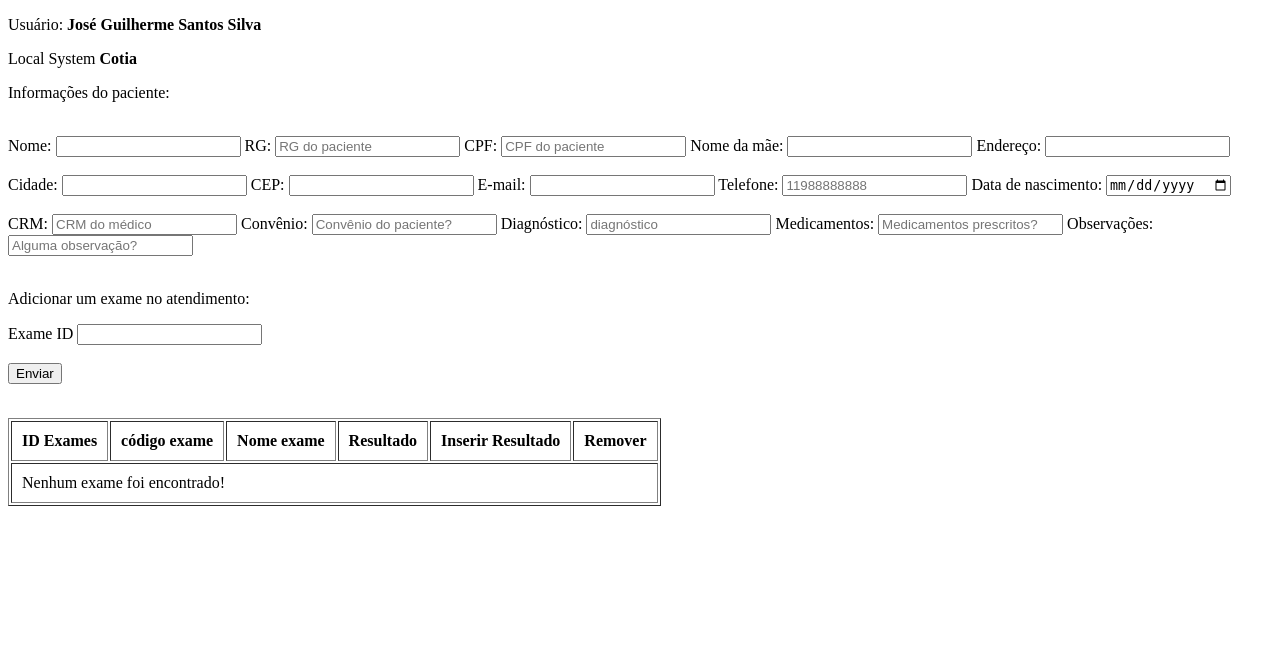
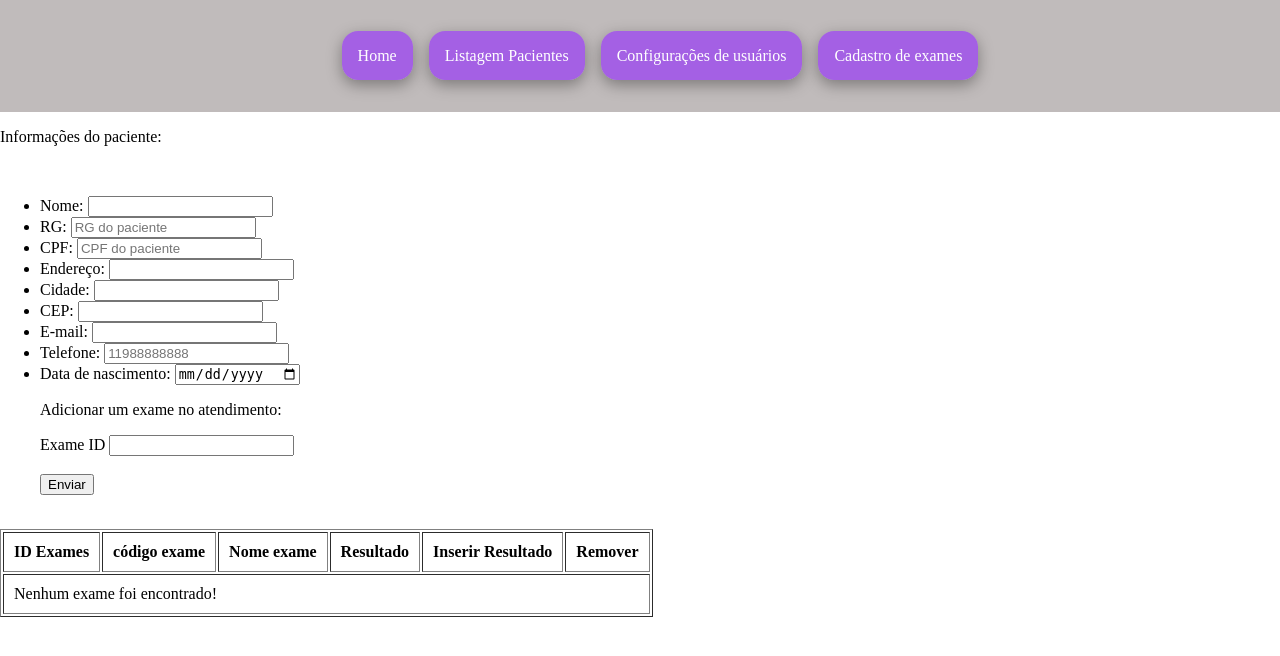
Before and after one commit to Guilherme-Santt/CRUD-PHP-Sist.-Laboratorial, a PHP site: page /editar_paciente.php?id=1 in a window 1280 px wide. Shown: the top 656 px of the page. Run offline with PHP 8.4, Linux system fonts and the light colour scheme; a user stored in the database is signed in; data comes from the database, SQL or seed files in the repository; data that the repository does not hold is empty.

Commit message:
Ajustes no editar paciente e remover exames

```diff
--- a/Exames_Lab/listagem_exames.php
+++ b/Exames_Lab/listagem_exames.php
@@ -86,7 +86,6 @@ include('../views/conexao.php');
             <label>Código exame</label>
             <input type="text" value="<?php if(isset($_POST['codigo'])) echo $_POST['codigo']; ?>" name="codigo">
           </li>
-
           <li>
             <label>Descrição exame</label></label>
             <input type="text" value="<?php if(isset($_POST['descricao'])) echo $_POST['descricao']; ?>" name="descricao">
--- a/Pacientes_Lab/editar_paciente.php
+++ b/Pacientes_Lab/editar_paciente.php
@@ -6,12 +6,9 @@ if(!isset($_SESSION)){
         header("location: ../loguin_Lab/index_login.php");
     }
 }
-include('../Control/function.php');
-include('../Control/SelectFrom.php');
 include('../views/conexao.php');
 $id     = intval($_GET['id']);
 $alert  = "";
-$sucess = "";
 
 if(count($_POST) > 0){
     $nome         = $_POST['nome'];
@@ -20,55 +17,14 @@ if(count($_POST) > 0){
     $telefone     = $_POST['telefone'];
     $nascimento   = $_POST['nascimento'];
     $codigo       = $_POST['id_exame'];
-    $CRM          = $_POST['CRM'];
-    $convenio     = $_POST['convenio'];
-    $diagnostico  = $_POST['diagnostico'];
-    $medicamentos = $_POST['medicamentos'];
-    $observacoes  = $_POST['observacoes'];
     $RG           = $_POST['RG'];
     $CPF          = $_POST['CPF'];
-    $mae          = $_POST['mae'];
     $CEP          = $_POST['CEP'];
     $cidade       = $_POST['cidade'];
 
-    if(empty($CRM)){
-        $alert = "CAMPO CRM OBRIGATÓRIO ";
-    }else{
-        $verify_crm = $mysqli->query("SELECT * FROM medicos WHERE CRM = '$CRM'");
-        $verifycrm = $verify_crm->fetch_assoc();
-        if($verifycrm){
-            $CRM;
-        }else{
-            $alert = "CRM DO MÉDICO NÃO CADASTRADO";
-        }
-    }
-
-    if(empty($convenio)){
-        $alert = "CAMPO CONVENIO OBRIGATÓRIO ";
-    }else{
-        $verify_convenio = $mysqli->query("SELECT * FROM convenio WHERE nome = '$convenio'");
-        $verifyc = $verify_convenio->fetch_assoc();
-        if($verifyc){
-            $convenio;
-        }else{
-            $alert = "CONVÊNIO NÃO CADASTRADO";
-        }
-    }
-
-    if(empty($RG))
-        $alert = "CAMPO RG OBRIGATÓRIO ";
-
-    if(empty($CPF))
-        $alert = "CAMPO RG OBRIGATÓRIO ";
-
-    if(empty($CEP))
-        $alert = "CAMPO CEP OBRIGATÓRIO ";
-
-    if(empty($cidade))
-        $alert = "CAMPO CIDADE OBRIGATÓRIO ";
-
-    if(empty($nome))
-        $alert = "CAMPO NOME OBRIGATÓRIO ";
+    // VERIFICAÇÕES DE SEGURANÇA DOS INPUTS
+    if(empty($RG) || empty($CPF) || empty($cidade) || empty($CEP) || empty($cidade) || empty($nome) ||  empty($nascimento) || empty($telefone))
+        $alert = "Todos Campos são obrigatórios";
 
     if(Strlen($nome) < 3 || Strlen($nome) > 100)
         $alert = "NOME INCORRETO";
@@ -76,14 +32,8 @@ if(count($_POST) > 0){
     if(empty($email) || !filter_var($email, FILTER_VALIDATE_EMAIL))
         $alert = "CAMPO E-MAIL INCORRETO";
 
-    if(empty($nascimento))
-        $alert = "DATA DE NASCIMENTO OBRIGATÓRIO";
-
     if(strlen($nascimento) != 10)
         $alert = "DATA DE NASCIMENTO INCORRETA";
-
-    if(empty($telefone))
-        $alert = "TELEFONE OBRIGATÓRIO";
 
     if(strlen($telefone) != 11)
         $alert = "TELEFONE INCORRETO";
@@ -94,7 +44,6 @@ if(count($_POST) > 0){
         $sql_verify = "SELECT * FROM exames WHERE exameid = '$codigo'";
         $query_verify = $mysqli->query($sql_verify);
         $verify_existencia_exame = $query_verify->fetch_assoc();
-
         if($verify_existencia_exame){
                 $sql_verify = "SELECT * FROM pacientes_exames WHERE exame_id = '$codigo' AND paciente_id = '$id' ";
                 $query_verify = $mysqli->query($sql_verify);
@@ -110,26 +59,14 @@ if(count($_POST) > 0){
                             $alert = "EXAME INEXISTENTE";
                         }
                     }
-
-    // VERIFICAÇÃO SE EXISTE ALGUM ERRO
-    if($alert){
-        die($alert);
-    }
-    // ATUALIZAÇÃO DAS INFORMAÇÕES ALTERADAS
-    else{
+    else{  // ATUALIZAÇÃO DAS INFORMAÇÕES ALTERADAS
         $sql_code = "UPDATE pacientes
         SET nome     = '$nome',
         endereco     = '$endereco',
         RG           = '$RG',
         CEP          = '$CEP',
         CPF          = '$CPF',
-        nome_mae     = '$mae',
         cidade       = '$cidade',
-        CRM          = '$CRM',
-        Convenio     = '$convenio',
-        diagnostico  = '$diagnostico',
-        medicamentos = '$medicamentos',
-        observacoes  = '$observacoes',
         email        = '$email',
         telefone     = '$telefone',
         nascimento   = '$nascimento' WHERE id  = '$id'";
@@ -162,80 +99,81 @@ $num_exames = $query_exames->num_rows;
   <meta name="viewport" content="width=device-width, initial-scale=1.0">
   <title>Informações do paciente</title>
 </head>
-<link rel="stylesheet" href="../css/index.css">
-<link rel="stylesheet" href="../css/button.css">
+
+<!-- LINK DOS ARQUIVOS CSS -->
+<link rel="stylesheet" href="../estilos/style.css">
 
 <body>
 
   <!-- !-- DIVISÃO Á BAIXO DO HEADER, PARA INFOS & AVISOS  -->
-  <div class="Bottom_header">
-    <p class="white">Usuário: <b><?php echo $usuario['nome']?></b></p>
-    <p>Local System <b><?php echo $usuario['unidade']?></b></p>
-  </div>
+  <header class=" header">
+    <nav>
+      <ul class="list-header">
+        <li><a class="btn" href="../Home_Lab/index.php">Home</a></li>
+        <!-- PACIENTES -->
+        <li><a class="btn" href="../Pacientes_Lab/listagem_pacientes.php">Listagem Pacientes</a></li>
+        <!-- USUÁRIOS -->
+        <li><a class="btn" href=" ../Usuarios_Lab/listagem_usuarios.php">Configurações de usuários</a></li>
+        <!-- EXAMES -->
+        <li><a class="btn" href="../Exames_Lab/listagem_exames.php">Cadastro de exames</a></li>
+      </ul>
+    </nav>
+  </header>
 
-  <!-- INSERÇÃO CAMPOS POST NO FORM -->
+  <!-- INSERÇÃO CAMPOS POST NO FORM PARA ATUALIZAÇÃO DE DADOS-->
   <div class="container_body">
     <div class="container_son">
       <p>Informações do paciente:</p><br>
       <form action="" method="POST">
-        <div>
+        <ul>
+          <li>
             <label>Nome: </label>
             <input value="<?php echo $cliente['nome']; ?>" type="text" name="nome">
-
+          </li>
+          <li>
             <label>RG: </label>
             <input value="<?php echo $cliente['RG']; ?>" placeholder="RG do paciente" type="text" name="RG">
-
+          </li>
+          <li>
             <label>CPF: </label>
             <input value="<?php echo $cliente['CPF']; ?>" placeholder="CPF do paciente" type="text" name="CPF">
+          </li>
 
-          <label>Nome da mãe: </label>
-          <input value="<?php echo $cliente['nome_mae']; ?>" type="text" name="mae">
-
+          <li>
             <label>Endereço:</label>
-          <input value="<?php echo $cliente['endereco']; ?>" type="text" name="endereco"><br><br>
-
+            <input value="<?php echo $cliente['endereco']; ?>" type="text" name="endereco">
+          </li>
+          <li>
             <label>Cidade:</label>
             <input value="<?php if(!empty($cliente['cidade'])){ echo $cliente['cidade'];} ?>" type="text" name="cidade">
-
+          </li>
+          <li>
             <label>CEP:</label>
             <input value="<?php if(!empty($cliente['CEP'])){ echo $cliente['CEP'];} ?>" type="text" name="CEP">
-
+          </li>
+          <li>
             <label>E-mail:</label>
             <input value="<?php if(!empty($cliente['telefone'])){ echo ($cliente['email']);} ?>" type="email" name="email">
-
+          </li>
+          <li>
             <label>Telefone:</label>
             <input value="<?php if(!empty($cliente['telefone'])){ echo $cliente['telefone'];} ?>" placeholder="11988888888" type="text" name="telefone">
-
+          </li>
+          <li>
             <label>Data de nascimento:</label>
-          <input value="<?php if(!empty($cliente['nascimento'])){ echo $cliente['nascimento'];} ?>" placeholder="dia/mês/ano" type="date" name="nascimento"><br><br>
-
-          <label>CRM: </label>
-          <input value="<?php echo $cliente['CRM']; ?>" placeholder="CRM do médico"="text" name="CRM">
-
-          <label>Convênio:</label>
-          <input value="<?php if(!empty($cliente['Convenio'])){ echo $cliente['Convenio'];} ?>" placeholder="Convênio do paciente?" type="text" name="convenio">
-
-          <label>Diagnóstico: </label>
-          <input value="<?php echo $cliente['diagnostico']; ?>" placeholder="diagnóstico" type="text" name="diagnostico">
-
-          <label>Medicamentos:</label>
-          <input value="<?php if(!empty($cliente['medicamentos'])){ echo $cliente['medicamentos'];} ?>" placeholder="Medicamentos prescritos?" type="text" name="medicamentos">
-
-          <label>Observações:</label>
-          <input value="<?php if(!empty($cliente['telefone'])){ echo $cliente['observacoes'];} ?>" placeholder="Alguma observação?" type="text" name="observacoes"><br><br>
-
-
+            <input value="<?php if(!empty($cliente['nascimento'])){ echo $cliente['nascimento'];} ?>" placeholder="dia/mês/ano" type="date" name="nascimento">
+          </li>
 
           <p>Adicionar um exame no atendimento:</p>
           <label>Exame ID</label>
           <input type="text" name="id_exame"><br><br>
           <button class="btn_style" type="submit">Enviar</button><br><br>
           </p>
+        </ul>
       </form>
-      <?php
-                if(isset($alert)) echo $alert;
-            ?>
+      <?php if(isset($alert)) echo $alert; ?>
     </div>
+
     <div class="container_son">
       <!-- TABELA DE INFORMAÇÕES EXAMES CADASTRADOS DO PACIENTE -->
       <table border="1px" cellpadding="10">
@@ -261,7 +199,7 @@ $num_exames = $query_exames->num_rows;
 
             <td><?php if($exames['resultado'] == 0){ }else echo number_format($exames['resultado'], 1, ',', '.')?></td>
             <td><a href="inserir_resultado.php?id=<?php echo $exames['id']?>">inserir</a></td>
-            <td><a href="../Control/remover_exame_paciente.php?id=<?php echo $exames['id']?>">X</a></td>
+            <td><a href="../Pacientes_Lab/remover_exame_paciente.php?id=<?php echo $exames['id']?>">X</a></td>
           </tr><?php }?>
         </tbody>
       </table>
```
Also changed, not shown: Home_Lab/index.php (+4 -3 lines), Pacientes_Lab/remover_exame_paciente.php (added, +14 -0 lines). Lines whose indentation alone changed are shown as unchanged.
